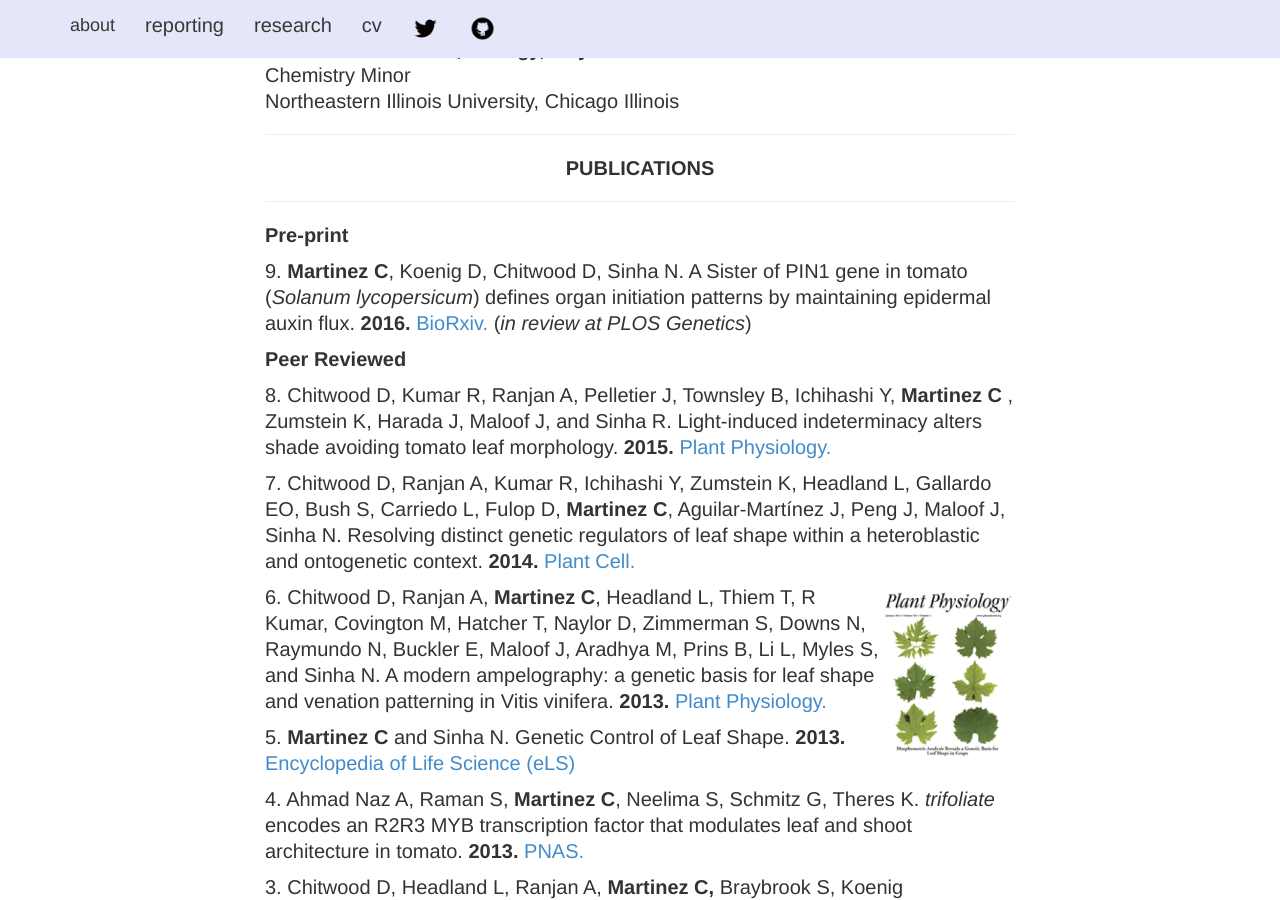
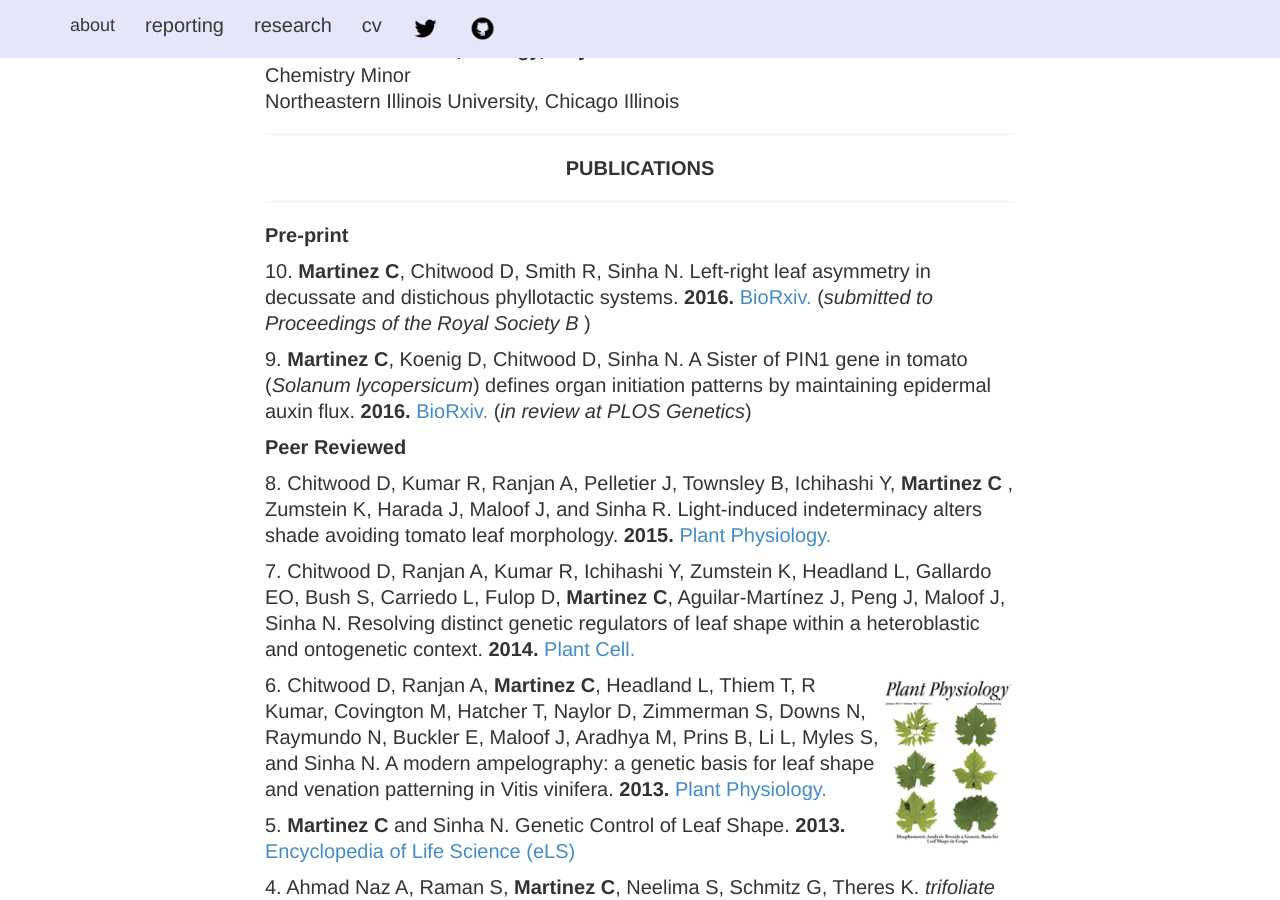
Before and after one commit to iamciera/creports, a Jekyll site: the page built from cv/index.html, in a window 1280 px wide and 900 px high, scrolled down 763 px. Built offline with Jekyll 4.4.1, drawn with Linux system fonts in a browser that asks for light colours; nearby versions of some CDN libraries.

Commit message:
updated cv

```diff
--- a/cv/index.html
+++ b/cv/index.html
@@ -47,6 +47,7 @@
 				<center><strong>PUBLICATIONS</strong><br /></center>
 				<hr />
 				<p><strong>Pre-print</strong></p>
+				<p>10. <strong>Martinez C</strong>, Chitwood D, Smith R, Sinha N. Left-right leaf asymmetry in decussate and distichous phyllotactic systems. <b>2016.</b> <a href="http://biorxiv.org/content/early/2016/03/15/043869"> BioRxiv.</a> (<i>submitted to Proceedings of the Royal Society B </i>)</p>
 				<p>9. <strong>Martinez C</strong>, Koenig D, Chitwood D, Sinha N. A Sister of PIN1 gene in tomato (<i>Solanum lycopersicum</i>) defines organ initiation patterns by maintaining epidermal auxin flux. <b>2016.</b> <a href="http://biorxiv.org/content/early/2016/03/02/042150"> BioRxiv.</a> (<i>in review at PLOS Genetics</i>)</p>
 				<p><strong>Peer Reviewed</strong>
 				<p>8. Chitwood D, Kumar R, Ranjan A, Pelletier J, Townsley B, Ichihashi Y, <strong> Martinez C </strong>, Zumstein K, Harada J, Maloof J, and Sinha R. Light-induced indeterminacy alters shade avoiding tomato leaf morphology. <b>2015.</b> <a href="http://www.plantphysiol.org/content/early/2015/09/17/pp.15.01229.full.pdf"> Plant Physiology.</a></p>
```
